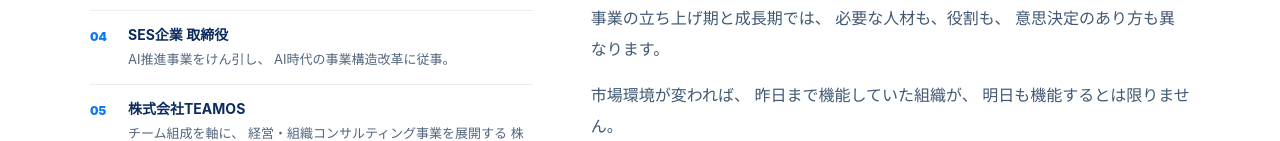
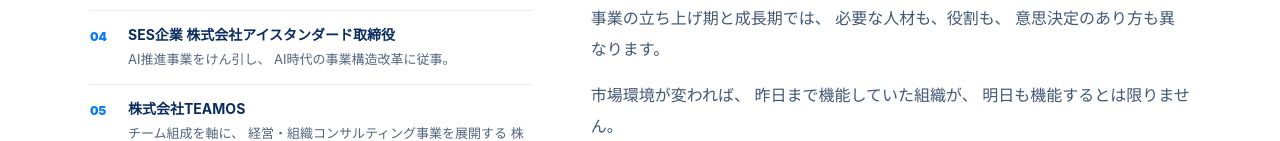
Before and after one commit to TEAMOS-INC/teamos-website, a plain HTML site: page message.html in a window 1280 px wide. Shown: the part 929-1070 px from the top of the page. Drawn offline with Linux system fonts and the light colour scheme.

Commit message:
Update message.html

```diff
--- a/message.html
+++ b/message.html
@@ -680,7 +680,7 @@
               <div>
 
                 <strong>
-                  SES企業 取締役
+                  SES企業 株式会社アイスタンダード取締役
                 </strong>
 
                 <p>
```
